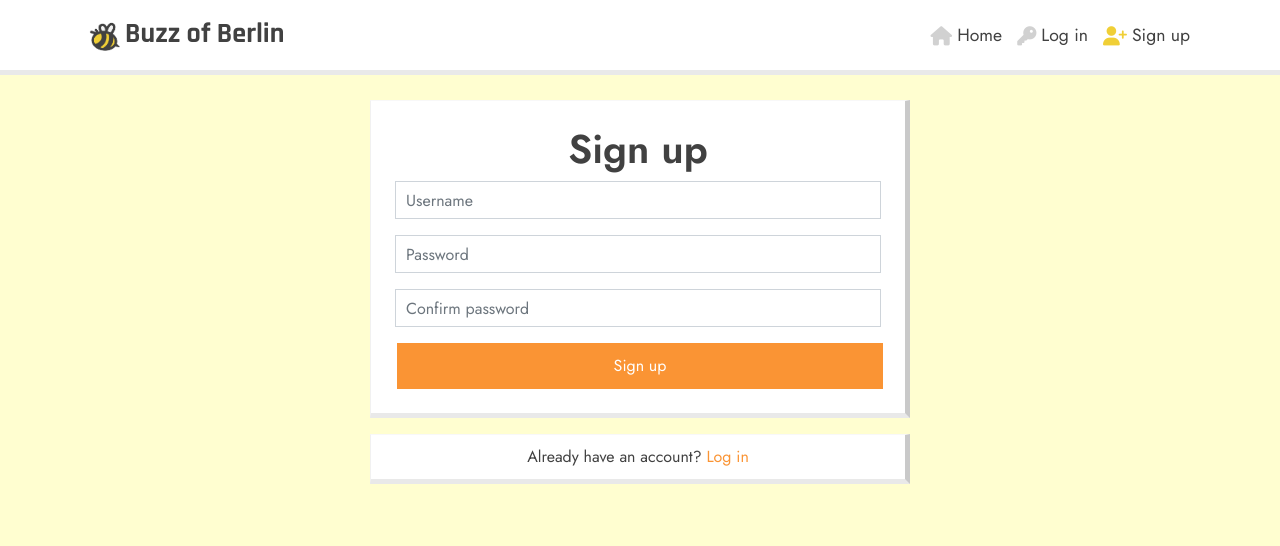
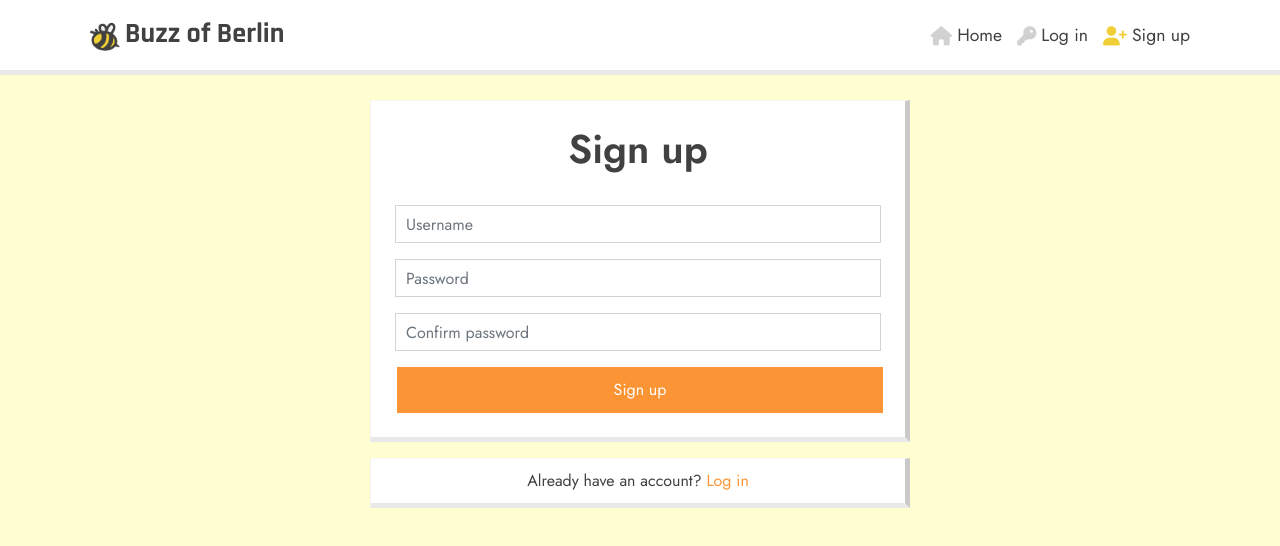
Before and after one commit to vkleer/ci-pp5-buzz-of-berlin, a React (Create React App) app: page /signup in a window 1280 px wide. Shown: the top 546 px of the page. Built offline with nearby package versions, Linux system fonts and the light colour scheme.

Commit message:
Fix: Change class from offset-3 to offset-md-3

```diff
--- a/src/pages/auth/SignUpForm.js
+++ b/src/pages/auth/SignUpForm.js
@@ -37,7 +37,7 @@ const SignUpForm = () => {
         event.preventDefault();
         try {
             await axios.post('/dj-rest-auth/registration/', signUpData);
-            history.push('/signin');
+            history.push('/login');
         } catch(err) {
             setErrors(err.response?.data)
         }
@@ -45,9 +45,9 @@ const SignUpForm = () => {
 
     return (
         <Row>
-            <Col className="my-auto offset-3" md={6}>
+            <Col className="my-auto offset-md-3" md={6}>
                 <Container className={`${appStyles.Content} ${appStyles.FlatBoxBorder} p-4`}>
-                    <h1 className={styles.Header}>Sign up</h1>
+                    <h1 className={`pb-4 ${styles.Header}`}>Sign up</h1>
                     <Form onSubmit={handleSubmit}>
                         <Form.Group controlId="username">
                             <Form.Label className="d-none">Username</Form.Label>
@@ -79,7 +79,7 @@ const SignUpForm = () => {
                         {errors.password2?.map((message, idx) =>
                         <Alert variant="warning" key={idx}>{message}</Alert>
                         )}
-                        <Button className={`${btnStyles.Button} ${btnStyles.Wide} ${btnStyles.Bright}`}
+                        <Button className={`${btnStyles.Button} ${btnStyles.Wide}`}
                             type="submit">
                             Sign up
                         </Button>
```
